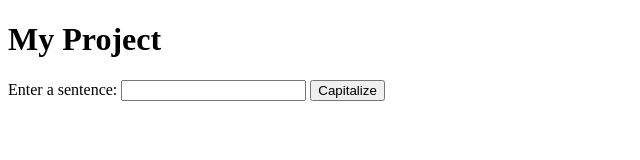
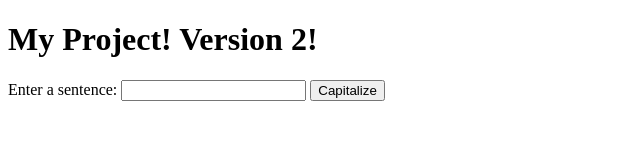
Before and after one commit to 00andobe/my-project, a website: page index.html in a window 1280 px wide. Shown: the whole page, without its empty margins (0-640 px from the left). Drawn offline with Linux system fonts and the light colour scheme.

Commit message:
andra update

```diff
--- a/index.html
+++ b/index.html
@@ -3,7 +3,7 @@
 <head>
 </head>
 <body>
-  <h1>My Project</h1>
+  <h1>My Project! Version 2!</h1>
 
   <label for="sentenceInput">Enter a sentence:</label>
   <input type="text" id="sentenceInput">
```
